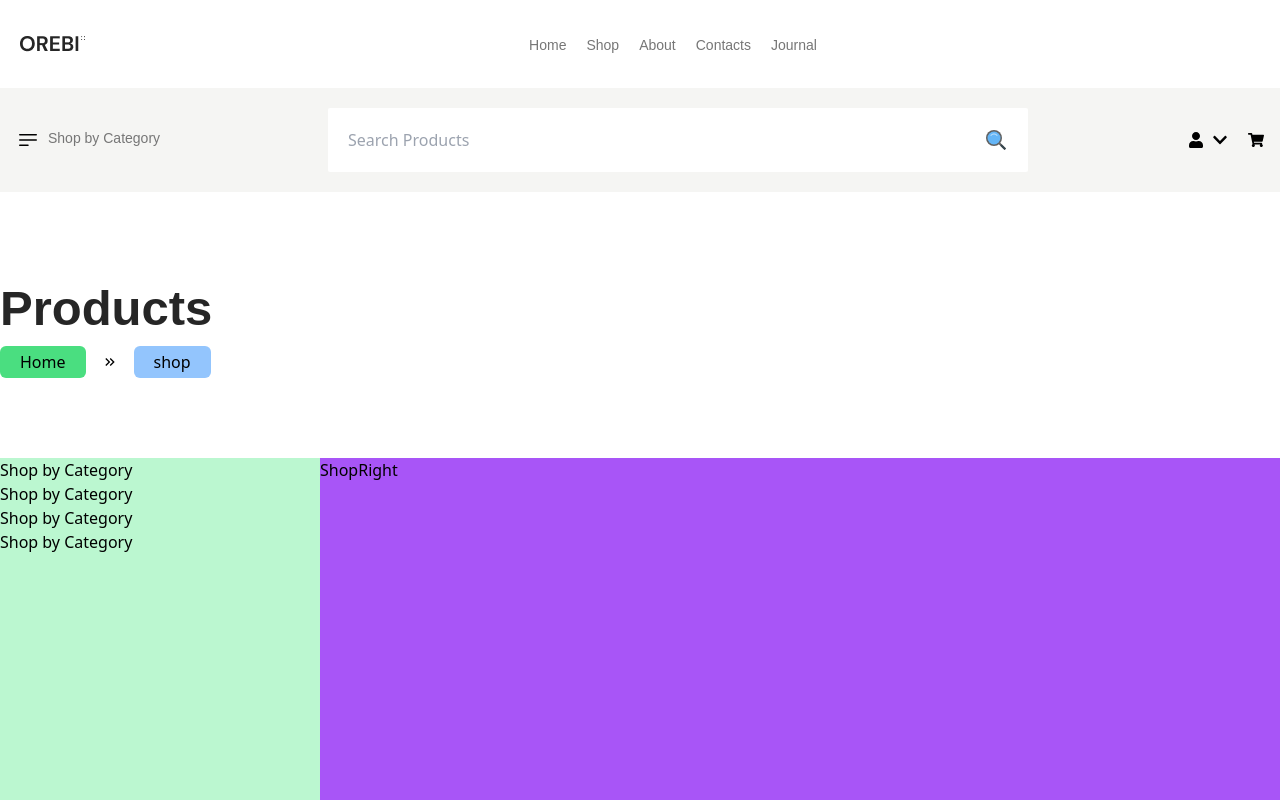
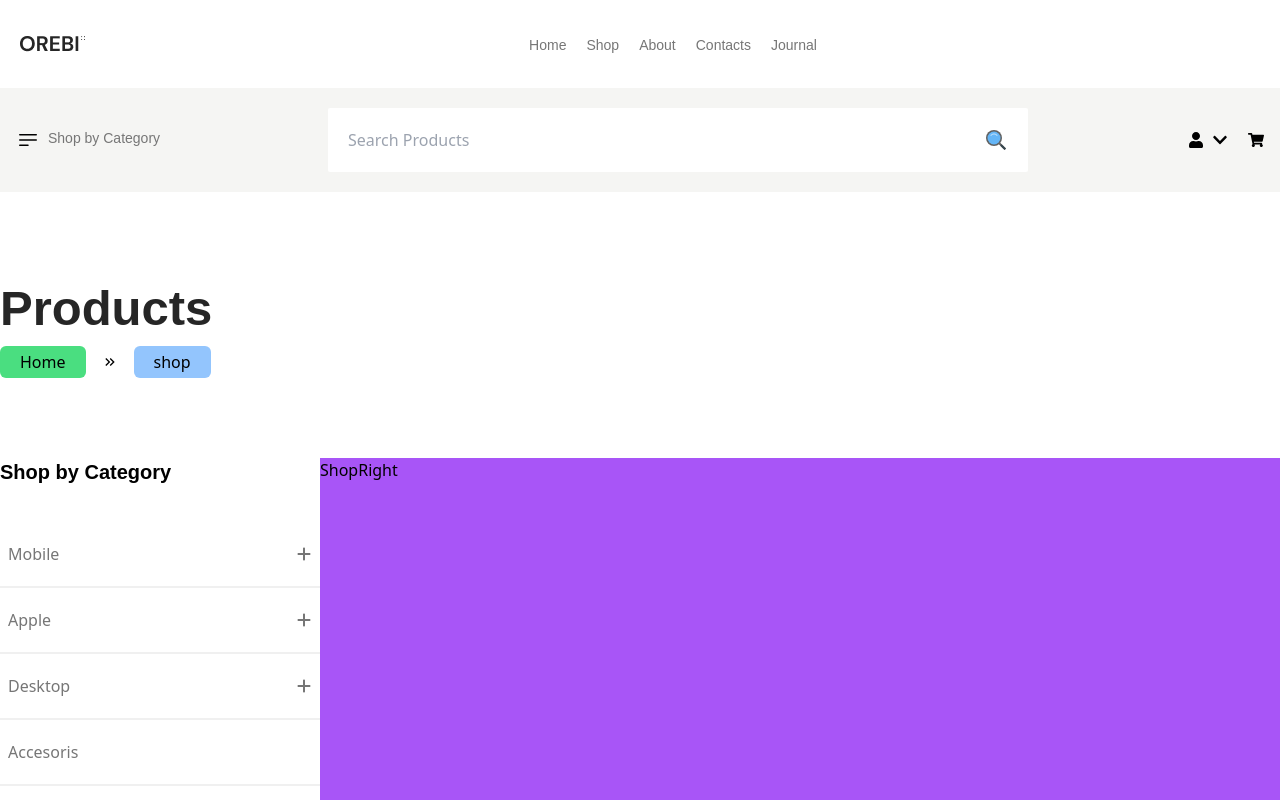
Before and after one commit to taufik69/FDR-2303-e-com, a React (Vite) app: page /shop in a window 1280 px wide. Shown: the top 800 px of the page. Built offline with nearby package versions, Linux system fonts and the light colour scheme; no server answers.

Commit message:
catgories done

```diff
--- a/Data/Data.js
+++ b/Data/Data.js
@@ -8,6 +8,7 @@ import bs1 from "../src/assets/bestSellilng/b1.png";
 import bs2 from "../src/assets/bestSellilng/b2.png";
 import bs3 from "../src/assets/bestSellilng/b3.png";
 import bs4 from "../src/assets/bestSellilng/b4.png";
+import { flushSync } from "react-dom";
 
 export const ProductData = [
   {
@@ -143,3 +144,53 @@ export const SpeacialOffer = [
     discountOffter: "10%",
   },
 ];
+
+export const catagories = [
+  {
+    id: 1,
+    title: "Mobile",
+    subcatgores: [
+      { id: 1, title: "Xiamoi" },
+      { id: 2, title: "Oppo" },
+      { id: 3, title: "Vivo" },
+      { id: 4, title: "Samsung" },
+    ],
+  },
+  {
+    id: 2,
+    title: "Apple",
+    subcatgores: [
+      { id: 1, title: "Iphone 5" },
+      { id: 2, title: "Iphone 6" },
+      { id: 3, title: "Iphone 8" },
+      { id: 4, title: "Iphone 10" },
+      { id: 5, title: "Iphone 11" },
+      { id: 6, title: "Iphone 11 pro max" },
+    ],
+  },
+
+  {
+    id: 3,
+    title: "Desktop",
+    subcatgores: [
+      { id: 1, title: "Asus" },
+      { id: 2, title: "Walton" },
+      { id: 3, title: "Gigabyte" },
+    ],
+  },
+  {
+    id: 4,
+    title: "Accesoris",
+    subcatgores: [],
+  },
+
+  {
+    id: 5,
+    title: "Cloths",
+    subcatgores: [
+      { id: 1, title: "Mens" },
+      { id: 2, title: "Women's" },
+      { id: 3, title: "Baby" },
+    ],
+  },
+];
--- /dev/null
+++ b/src/Component/CommonConponent/ShopLeftitem/ShopCatagories.jsx
@@ -0,0 +1,81 @@
+import React, { useState } from "react";
+import { FaPlus } from "react-icons/fa6";
+import Flex from "../Flex";
+
+const ShopCatagories = ({ catagoresData, shopLeftTitle }) => {
+  const [showCatagories, setshowCatagories] = useState(
+    catagoresData.map(() => false)
+  );
+  //   const HanldeCatagoryToggle = (idx) => {
+  //     setshowCatagories((previousState) => {
+  //       return previousState.map((value, index) => {
+  //         return idx === index ? !value : false;
+  //       });
+  //     });
+  //   };
+
+  const HanldeCatagoryToggle = (idx) => {
+    setshowCatagories((previousState) => {
+      return previousState.map((value, index) =>
+        idx === index ? !value : false
+      );
+    });
+  };
+
+  console.log(showCatagories);
+
+  return (
+    <>
+      <div>
+        <h1 className="font-DMsans font-bold text-xl mb-9">
+          {shopLeftTitle ? shopLeftTitle : "Title is Missing"}
+        </h1>
+      </div>
+
+      <div>
+        <div className="divide-y-2 divide-[#F0F0F0] divide-solid  ">
+          {catagoresData?.map((item, index) =>
+            item.subcatgores.length > 0 ? (
+              <div>
+                <div
+                  className="py-5 px-2 cursor-pointer"
+                  key={item.id}
+                  onClick={() => HanldeCatagoryToggle(index)}
+                >
+                  <Flex className={"justify-between items-center "}>
+                    <h2 className="text-secondary_font_color font-normal text-base ">
+                      {item.title}
+                    </h2>
+                    <FaPlus className="text-secondary_font_color" />
+                  </Flex>
+                </div>
+
+                <div className={`${showCatagories[index] && "mb-4"}`}>
+                  {showCatagories[index] &&
+                    item.subcatgores.map((subitem) => (
+                      <div
+                        className="px-3 py-2 cursor-pointer"
+                        key={subitem.id}
+                      >
+                        <h2 className="text-secondary_font_color font-normal text-base ">
+                          {subitem.title}
+                        </h2>
+                      </div>
+                    ))}
+                </div>
+              </div>
+            ) : (
+              <div className="py-5 px-2 cursor-pointer">
+                <h2 className="text-secondary_font_color font-normal text-base ">
+                  {item.title}
+                </h2>
+              </div>
+            )
+          )}
+        </div>
+      </div>
+    </>
+  );
+};
+
+export default ShopCatagories;
--- a/src/Component/CommonConponent/ShopLeftitem/ShopLeftItem.jsx
+++ /dev/null
@@ -1,27 +0,0 @@
-import React, { useState } from "react";
-import { FaCaretDown } from "react-icons/fa";
-import Flex from "../Flex";
-
-const ShopLeftItem = ({}) => {
-  const [show, setShow] = useState(false);
-  const HanldeCatagorei = () => {
-    setShow(!show);
-  };
-  return (
-    <>
-      <div>
-        <div onClick={HanldeCatagorei}>Shop by Category</div>
-        {show && (
-          <div>
-            <p>Catagori one</p>
-            <p>Catagori one</p>
-            <p>Catagori one</p>
-            <p>Catagori one</p>
-          </div>
-        )}
-      </div>
-    </>
-  );
-};
-
-export default ShopLeftItem;
--- a/src/Component/CommonConponent/ShopLeftitem/SubCatagories.jsx
+++ /dev/null
@@ -1,16 +0,0 @@
-import React from "react";
-
-const SubCatagories = () => {
-  return (
-    <div>
-      <div>
-        <p>Catagori one</p>
-        <p>Catagori one</p>
-        <p>Catagori one</p>
-        <p>Catagori one</p>
-      </div>
-    </div>
-  );
-};
-
-export default SubCatagories;
--- a/src/Component/ShopComponent/ShopLeft/ShopLeft.jsx
+++ b/src/Component/ShopComponent/ShopLeft/ShopLeft.jsx
@@ -1,13 +1,14 @@
 import React, { useState } from "react";
-import ShopLeftItem from "../../CommonConponent/ShopLeftitem/ShopLeftItem";
+import ShopCatagories from "../../CommonConponent/ShopLeftitem/ShopCatagories";
+import { catagories } from "../../../../Data/Data.js";
 
 const ShopLeft = ({ className }) => {
   return (
     <div className={className}>
-      <ShopLeftItem />
-      <ShopLeftItem />
-      <ShopLeftItem />
-      <ShopLeftItem />
+      <ShopCatagories
+        catagoresData={catagories ? catagories : []}
+        shopLeftTitle={"Shop by Category"}
+      />
     </div>
   );
 };
--- a/src/Component/ShopComponent/ShopRight.jsx/ShopRight.jsx
+++ b/src/Component/ShopComponent/ShopRight.jsx/ShopRight.jsx
@@ -1,14 +1,6 @@
 import React, { useEffect } from "react";
 import axios from "axios";
 const ShopRight = ({ className }) => {
-  useEffect(() => {
-    const DataFetcher = async () => {
-      const data = await axios.get("https://dummyjson.com/products");
-      console.log(data.data.products);
-    };
-
-    DataFetcher();
-  }, []);
   return <div className={className}>ShopRight</div>;
 };
 
--- a/src/pages/Shop/Shop.jsx
+++ b/src/pages/Shop/Shop.jsx
@@ -3,7 +3,6 @@ import BreadCrumb from "../../Component/CommonConponent/BreadCrumb/BreadCrumb";
 import ShopLeft from "../../Component/ShopComponent/ShopLeft/ShopLeft";
 import Flex from "../../Component/CommonConponent/Flex";
 import ShopRight from "../../Component/ShopComponent/ShopRight.jsx/ShopRight";
-
 
 const Shop = () => {
   return (
@@ -16,7 +15,7 @@ const Shop = () => {
           <BreadCrumb />
           <div className="py-20">
             <Flex>
-              <ShopLeft className="w-[25%] h-[100vh] bg-green-200" />
+              <ShopLeft className="w-[25%] h-[100vh] " />
               <ShopRight className="w-[75%] h-[100vh] bg-purple-500" />
             </Flex>
           </div>
```
